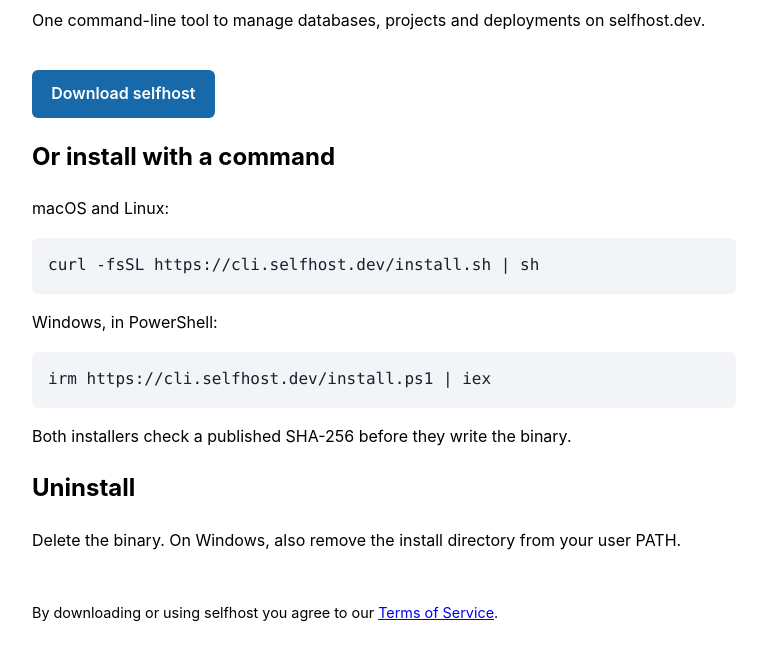
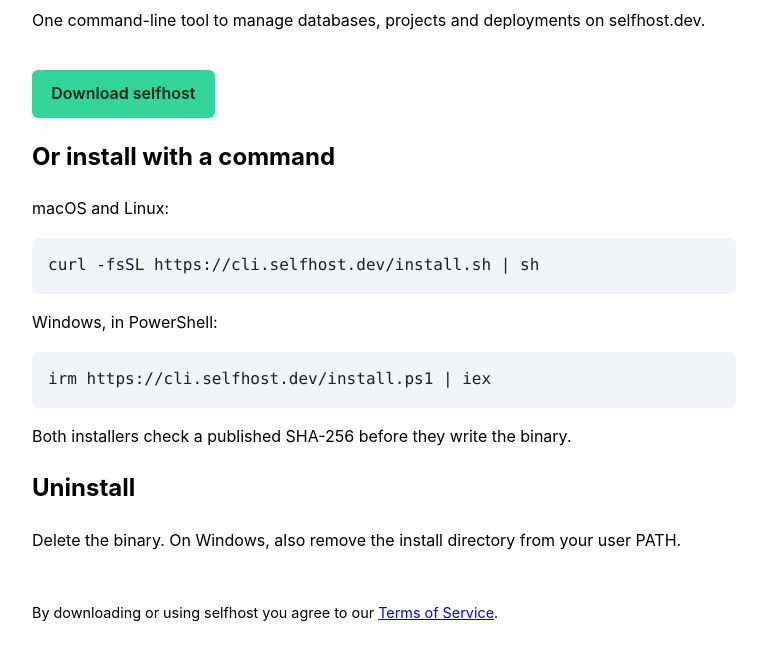
Before and after one commit to selfhost-dev/selfhost-cli, a plain HTML site: page distribution/index.html in a window 1280 px wide. Shown: the part 123-782 px from the top of the page, without its empty margins (256-1023 px from the left). Drawn offline with Linux system fonts and the light colour scheme.

Commit message:
style(distribution): match the download button to the site's brand green (#53)

```diff
--- a/distribution/index.html
+++ b/distribution/index.html
@@ -18,12 +18,12 @@
       margin: 1.25rem 0 0;
       padding: 0.7rem 1.2rem;
       border-radius: 6px;
-      background: #1769aa;
-      color: #fff;
+      background: #34d59a;
+      color: #062619;
       font-weight: 600;
       text-decoration: none;
     }
-    a.button:hover { background: #115487; }
+    a.button:hover { background: #2aa571; }
     pre {
       overflow-x: auto;
       padding: 0.9rem 1rem;
```
